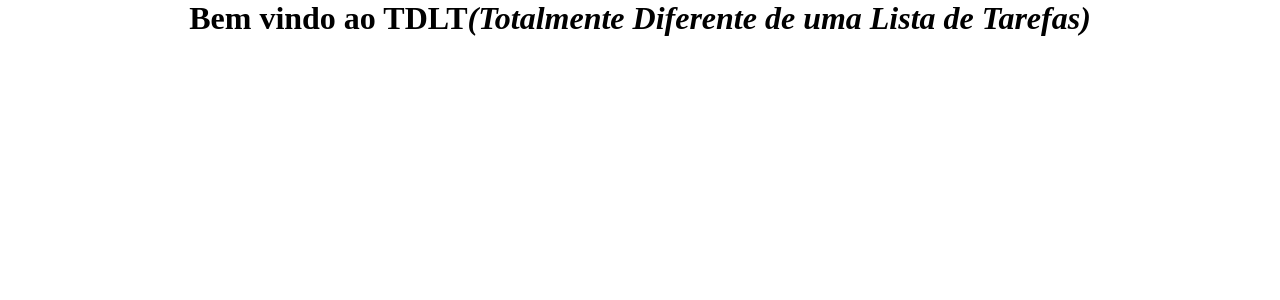
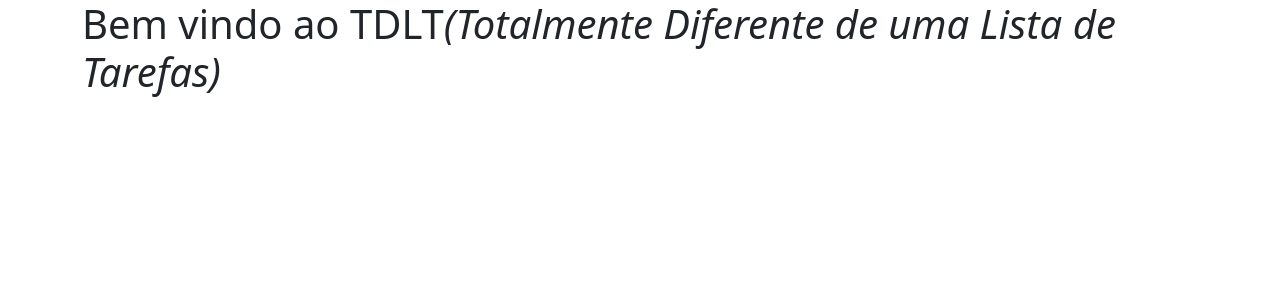
Before and after one commit to BrunoVieira003/todo_list, a Flask app: page / in a window 1280 px wide. Shown: the top 300 px of the page. Run offline with Flask 2, Linux system fonts and the light colour scheme.

Commit message:
Adiciona Bootstrap ao projeto
O estilo das páginas agora é feito através de templates do Bootstrap para simplificar o
processo de desenvolvimento do projeto.

```diff
--- a/static/css/style.css
+++ /dev/null
@@ -1,17 +0,0 @@
-@charset "UTF-8";
-
-*{
-    margin: 0;
-    padding: 0;
-    box-sizing: border-box;
-}
-
-h1, h2, h3{
-    margin: 0 auto;
-    text-align: center;
-}
-
-.error{
-    margin: 0 auto;
-    text-align: center;
-}
--- a/templates/base.html
+++ b/templates/base.html
@@ -1,17 +1,30 @@
-<!DOCTYPE html>
-<html lang="pt-br">
-<head>
-    <meta charset="UTF-8">
-    <meta http-equiv="X-UA-Compatible" content="IE=edge">
-    <meta name="viewport" content="width=device-width, initial-scale=1.0">
-    <link rel="stylesheet" href="{{url_for('static', filename= 'css/style.css')}}">
+<!doctype html>
+<html lang="en">
+  <head>
+    <!-- Required meta tags -->
+    <meta charset="utf-8">
+    <meta name="viewport" content="width=device-width, initial-scale=1">
+
+    <!-- Bootstrap CSS -->
+    <link href="https://cdn.jsdelivr.net/npm/bootstrap@5.1.3/dist/css/bootstrap.min.css" rel="stylesheet" integrity="sha384-1BmE4kWBq78iYhFldvKuhfTAU6auU8tT94WrHftjDbrCEXSU1oBoqyl2QvZ6jIW3" crossorigin="anonymous">
+
     <title>To-do list</title>
-</head>
-<body>
-    <main>
+  </head>
+  <body>
+    <div class="container">
         {% block content %}
+        {% endblock %}
+    </div>
 
-        {% endblock %}
-    </main>
-</body>
+    <!-- Optional JavaScript; choose one of the two! -->
+
+    <!-- Option 1: Bootstrap Bundle with Popper -->
+    <script src="https://cdn.jsdelivr.net/npm/bootstrap@5.1.3/dist/js/bootstrap.bundle.min.js" integrity="sha384-ka7Sk0Gln4gmtz2MlQnikT1wXgYsOg+OMhuP+IlRH9sENBO0LRn5q+8nbTov4+1p" crossorigin="anonymous"></script>
+
+    <!-- Option 2: Separate Popper and Bootstrap JS -->
+    <!--
+    <script src="https://cdn.jsdelivr.net/npm/@popperjs/core@2.10.2/dist/umd/popper.min.js" integrity="sha384-7+zCNj/IqJ95wo16oMtfsKbZ9ccEh31eOz1HGyDuCQ6wgnyJNSYdrPa03rtR1zdB" crossorigin="anonymous"></script>
+    <script src="https://cdn.jsdelivr.net/npm/bootstrap@5.1.3/dist/js/bootstrap.min.js" integrity="sha384-QJHtvGhmr9XOIpI6YVutG+2QOK9T+ZnN4kzFN1RtK3zEFEIsxhlmWl5/YESvpZ13" crossorigin="anonymous"></script>
+    -->
+  </body>
 </html>
```
